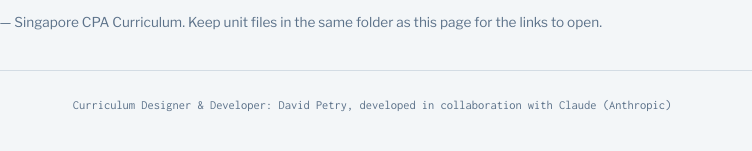
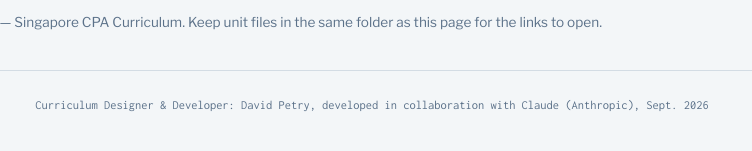
Before and after one commit to davidpetry-cloud/grade6-singapore-math-cpa, a website: page singapore-math-6-hub.html in a window 1280 px wide. Shown: the part 4491-4642 px from the top of the page, 268-1020 px from the left. Drawn offline with nearby package versions, Linux system fonts and the light colour scheme.

Commit message:
add Sept. 2026 date to curriculum designer credit

```diff
--- a/singapore-math-6-hub.html
+++ b/singapore-math-6-hub.html
@@ -338,7 +338,7 @@ if(!(window.matchMedia("(prefers-reduced-motion: reduce)").matches)){
 })();
 </script>
 <footer style="text-align:center;padding:24px 26px 40px;font-family:var(--mono);font-size:.78rem;color:var(--muted)">
-  Curriculum Designer &amp; Developer: David Petry, developed in collaboration with Claude (Anthropic)
+  Curriculum Designer &amp; Developer: David Petry, developed in collaboration with Claude (Anthropic), Sept. 2026
 </footer>
 </body>
 </html>
```
Also changed, not shown: unit-01-whole-numbers-and-operations.html (+1 -1 lines), unit-02-fractions-and-decimals.html (+1 -1 lines), unit-03-ratio-and-rate.html (+1 -1 lines), unit-04-percentage.html (+1 -1 lines), unit-05-algebra.html (+1 -1 lines), unit-06-angles-and-figures.html (+1 -1 lines), unit-07-circles.html (+1 -1 lines), unit-08-volume.html (+1 -1 lines), unit-09-data-and-statistics.html (+1 -1 lines), unit-10-integers-and-coordinates.html (+1 -1 lines), unit-template.html (+1 -1 lines).
